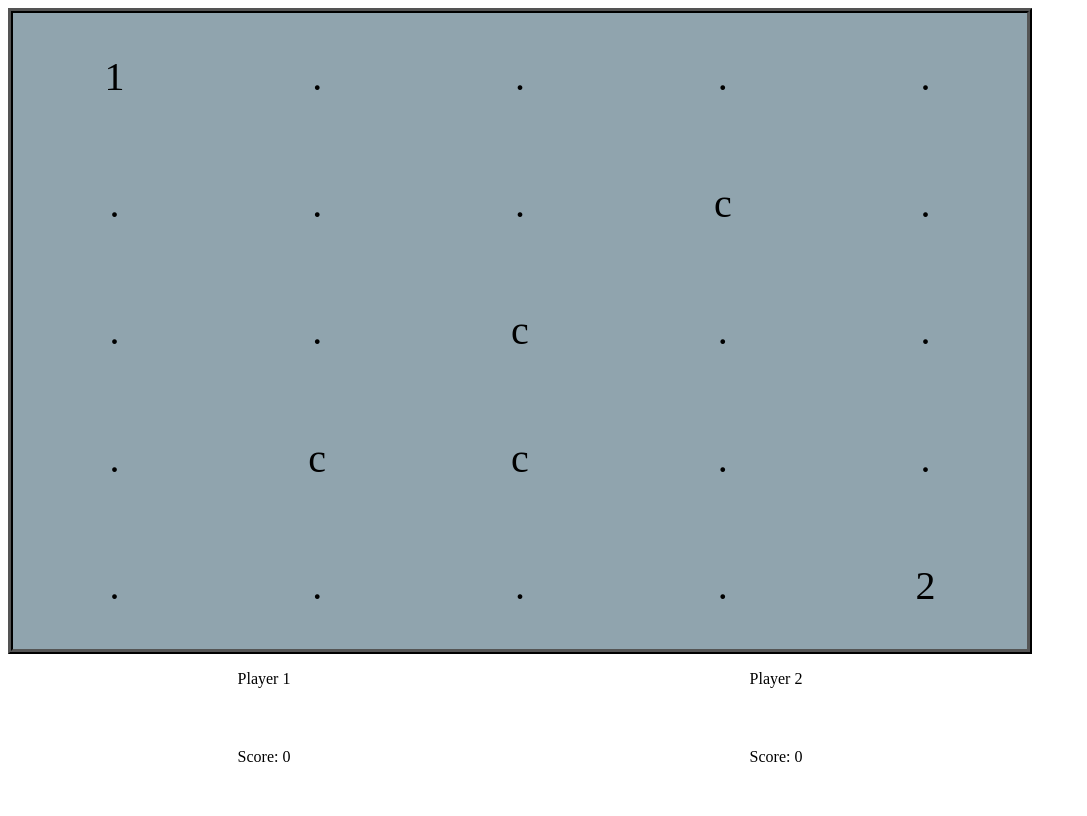
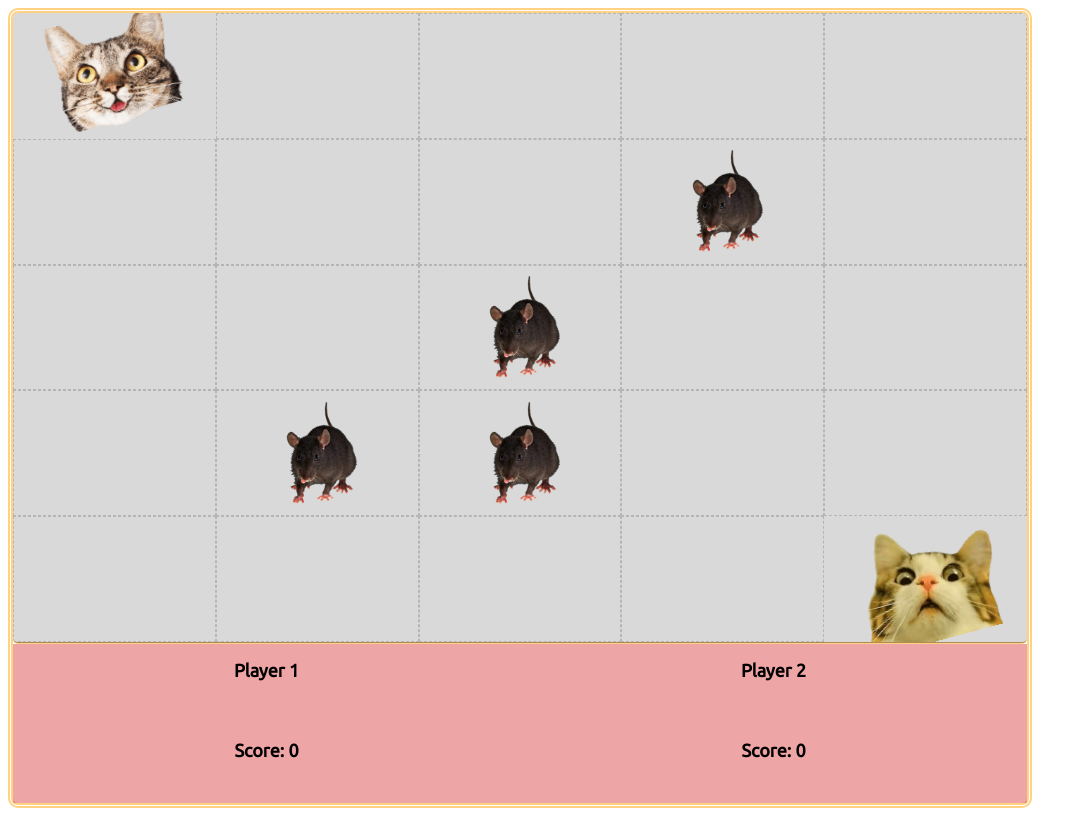
Before and after one commit to efratha94/Catch-The-Rat, a website: page dist/index.html in a window 1280 px wide. Shown: the whole page, without its empty margins (0-1087 px from the left). Drawn offline with nearby package versions, Linux system fonts and the light colour scheme.

Commit message:
started styling not done

```diff
--- a/dist/goldrush.js
+++ b/dist/goldrush.js
@@ -25,7 +25,7 @@ class GoldMatrix extends Matrix {
                         break;
                     default:
                         this.alter(currentRow - 1, currentColumn, player, this.matrix)
-                        this.alter(currentRow, currentColumn, ".", this.matrix)
+                        this.alter(currentRow, currentColumn, "dot", this.matrix)
 
                 }
                 break;
@@ -40,7 +40,7 @@ class GoldMatrix extends Matrix {
                         break;
                     default:
                         this.alter(currentRow + 1, currentColumn, player, this.matrix)
-                        this.alter(currentRow, currentColumn, ".", this.matrix)
+                        this.alter(currentRow, currentColumn, "dot", this.matrix)
 
                 }
                 break;
@@ -58,7 +58,7 @@ class GoldMatrix extends Matrix {
                         break;
                     default:
                         this.alter(currentRow, currentColumn - 1, player, this.matrix)
-                        this.alter(currentRow, currentColumn, ".", this.matrix)
+                        this.alter(currentRow, currentColumn, "dot", this.matrix)
 
                 }
                 break;
@@ -76,7 +76,7 @@ class GoldMatrix extends Matrix {
                         break;
                     default:
                         this.alter(currentRow, currentColumn + 1, player, this.matrix)
-                        this.alter(currentRow, currentColumn, ".", this.matrix)
+                        this.alter(currentRow, currentColumn, "dot", this.matrix)
 
                 }
                 break;
--- a/dist/index.html
+++ b/dist/index.html
@@ -5,7 +5,9 @@
     <meta name="viewport" content="width=device-width, initial-scale=1.0">
     <meta http-equiv="X-UA-Compatible" content="ie=edge">
     <title>Document</title>
+    <link href="https://fonts.googleapis.com/css?family=Ubuntu&display=swap" rel="stylesheet">
     <link rel="stylesheet" type="text/css" href="style.css" />
+
 </head>
 <body>
     <div id="container-all">
@@ -17,7 +19,7 @@
         {{#each matrix as |item i|}}
         <div class="row {{i}}">
             {{#each item as |spot h|}}
-            <span class="leave spot {{h}}">{{spot}}</span>
+            <div class="spot {{h}} spot-{{spot}}">{{spot}}</div>
             {{/each}}
         </div>
         {{/each}}
--- a/dist/matrix.js
+++ b/dist/matrix.js
@@ -5,7 +5,7 @@ class Matrix {
 
     generateMatrix(numRows, numColumns) {
         let goldBoard = []
-        let spot = "."
+        let spot = "dot"
 
         for (let r = 0; r < numRows; r++) {
             goldBoard.push([])
--- a/dist/renderer.js
+++ b/dist/renderer.js
@@ -4,7 +4,6 @@ class Renderer {
         const source = $("#game-container-template").html()
         const template = Handlebars.compile(source)
         const newHTML = template({ matrix })
-        // console.log(newHTML)
         $("#game-container").append(newHTML)
     }
     renderScores(scores) {
--- a/dist/style.css
+++ b/dist/style.css
@@ -9,34 +9,37 @@
     width: 80vw;
     height: 100vh;
     box-sizing: border-box;
+    border: thick #FFD180 double;
+    border-radius: 10px;
 }
 
 #game-container{
     display: grid;
     grid-area: game;
-    background-color: #90A4AE;
+    background-color: hsla(0, 0%, 74%, 0.57);
     grid-template-rows: repeat(5, 1fr);
-    /* grid-template-columns: repeat(5, 1fr); */
-    border: thick ridge black;
     overflow: hidden;
-
-}
-
-.row{
-    display: grid;
-    grid-template-columns: repeat(5, 1fr);
-    justify-items: center;
-    align-items: center;
-    color: black;
-    font-size: 40px;
-    overflow: hidden;
-
+    border-bottom: groove 2px #FFD180;
+    border-radius: 5px;
 }
 
 #score-container{
     display: grid;
     grid-area: score;
     grid-template-columns: 3fr 3fr;
+    background-color: hsla(0, 69%, 67%, 0.63);
+    font-family: 'Ubuntu', sans-serif;
+    font-size: 18px;
+}
+
+.row{
+    display: grid;
+    grid-template-columns: repeat(5, 1fr);
+    justify-items: stretch;
+    align-items: stretch;
+    color: black;
+    font-size: 40px;
+    overflow: hidden;
 }
 
 .player{
@@ -44,15 +47,62 @@
     grid-template-rows: 1fr 2fr;
     justify-items: center;
     align-items: center;
+    font-weight: bold;
 }
 
-/* .leave{
-    display: none
-} */
-/* .spot-1{
-    background: url(https://images.fineartamerica.com/images/artworkimages/mediumlarge/2/cat-face-by-jonathan-fife.jpg);
-     background-size: cover;
+@keyframes flip{
+    0%{
+        transform: rotateZ(-15deg)
+    }
+    50%{
+        transform: rotateZ(15deg);
+
+    }
+    100%{
+        transform: rotateZ(-15deg)
+
+
+    }
+}
+.spot-1{
+    background-image: url("./cat-player-3.png");
+    background-color: inherit;
+    background-size: 90%;
     background-position: center;
-    background-size: 30%;
     background-repeat: no-repeat;
-} */
+    text-indent: -999px;
+    animation-name: flip;
+    animation-duration: 1s;
+    animation-iteration-count: infinite;
+    animation-timing-function: ease
+
+}
+.spot-2{
+    background-image: url("./cat-player-2.png");
+    background-color: inherit;
+    background-size: 80%;
+    background-position: center;
+    background-repeat: no-repeat;
+    text-indent: -999px;
+    animation-name: flip;
+    animation-duration: 1s;
+    animation-iteration-count: infinite;
+    animation-timing-function: ease
+}
+.spot-c{
+    background-image: url("./rat.png");
+    background-color: inherit;
+    background-size: 70%;
+    background-position: center;
+    background-repeat: no-repeat;
+    text-indent: -999px;
+    border: 1px dashed hsla(0, 0%, 62%, 0.6);
+}
+.spot-dot{
+    background-color: inherit;
+    background-size: 70%;
+    background-position: center;
+    background-repeat: no-repeat;
+    text-indent: -999px;
+    border: 1px dashed hsla(0, 0%, 62%, 0.6);
+}
```
Also changed, not shown: dist/cat-player-1.png (added), dist/cat-player-2.png (added), dist/cat-player-3.png (added), dist/player-2.jpg (added), dist/rat.png (added).
